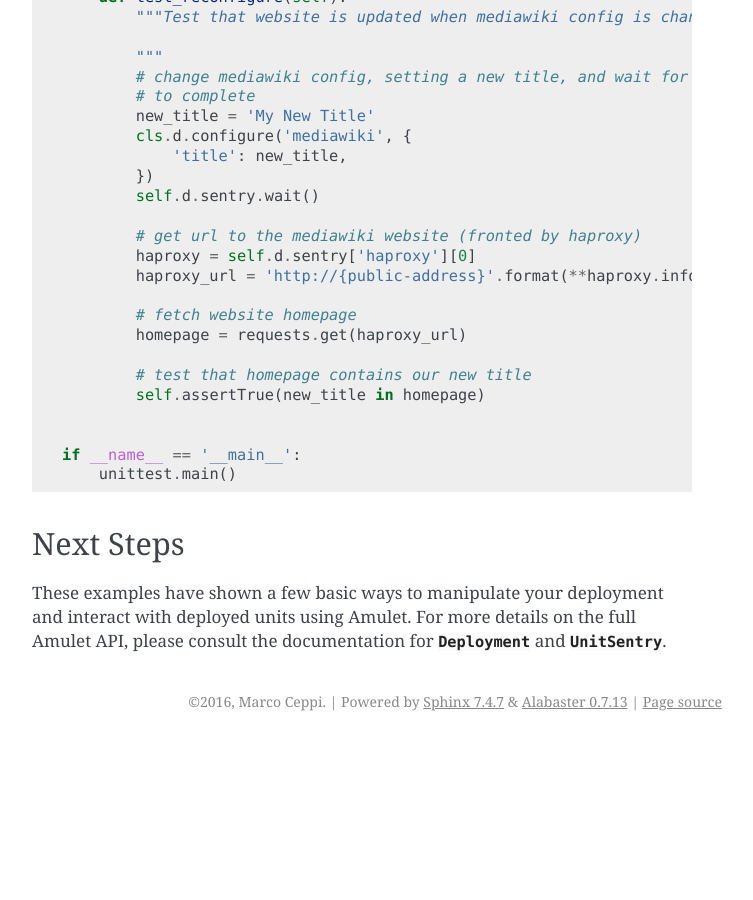
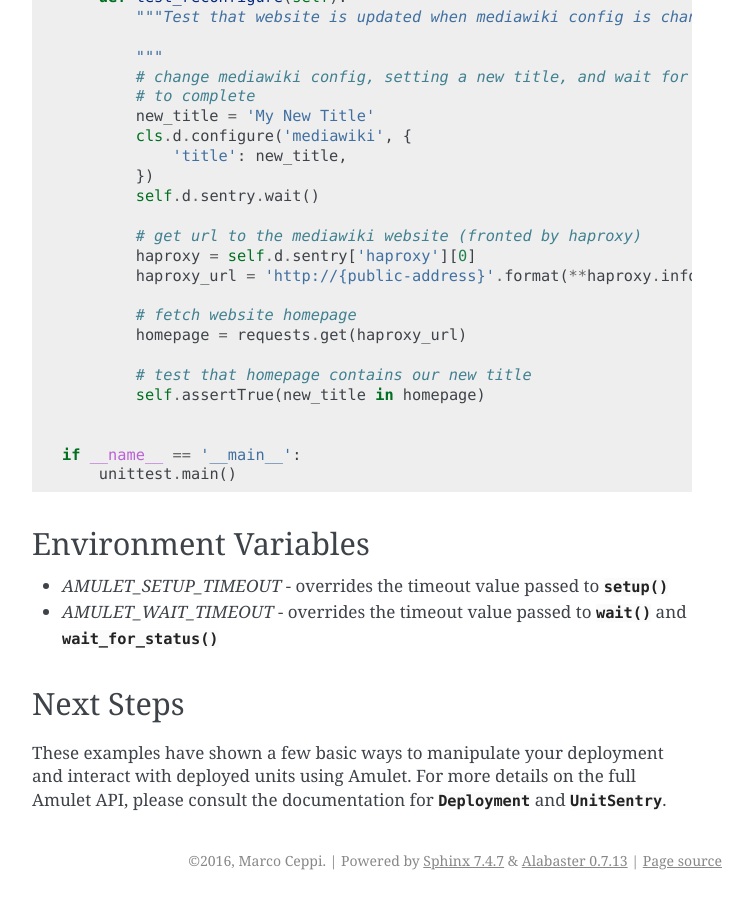
Before and after one commit to juju/amulet, a Sphinx documentation site: the page built from docs/quickstart.rst, in a window 1280 px wide and 900 px high, scrolled down 3380 px. Shown: the whole window, without its empty margins (388-1141 px from the left). Built offline with Sphinx 7.4.7, drawn with Linux system fonts in a browser that asks for light colours; before the commit the page ends 4121 px from its top, so only the background shows below that; some of the changed text lies outside the part shown.

Commit message:
#139: Documentation updates

```diff
--- a/docs/quickstart.rst
+++ b/docs/quickstart.rst
@@ -197,6 +197,13 @@ we'll add some test methods to exercise and inspect the deployment.
         unittest.main()
 
 
+Environment Variables
+---------------------
+
+* `AMULET_SETUP_TIMEOUT` - overrides the timeout value passed to :meth:`~amulet.deployer.Deployment.setup`
+* `AMULET_WAIT_TIMEOUT` - overrides the timeout value passed to :meth:`~amulet.sentry.Talisman.wait` and :meth:`~amulet.sentry.Talisman.wait_for_status`
+
+
 Next Steps
 ----------
 
```
Also changed, not shown: 1 other file.
